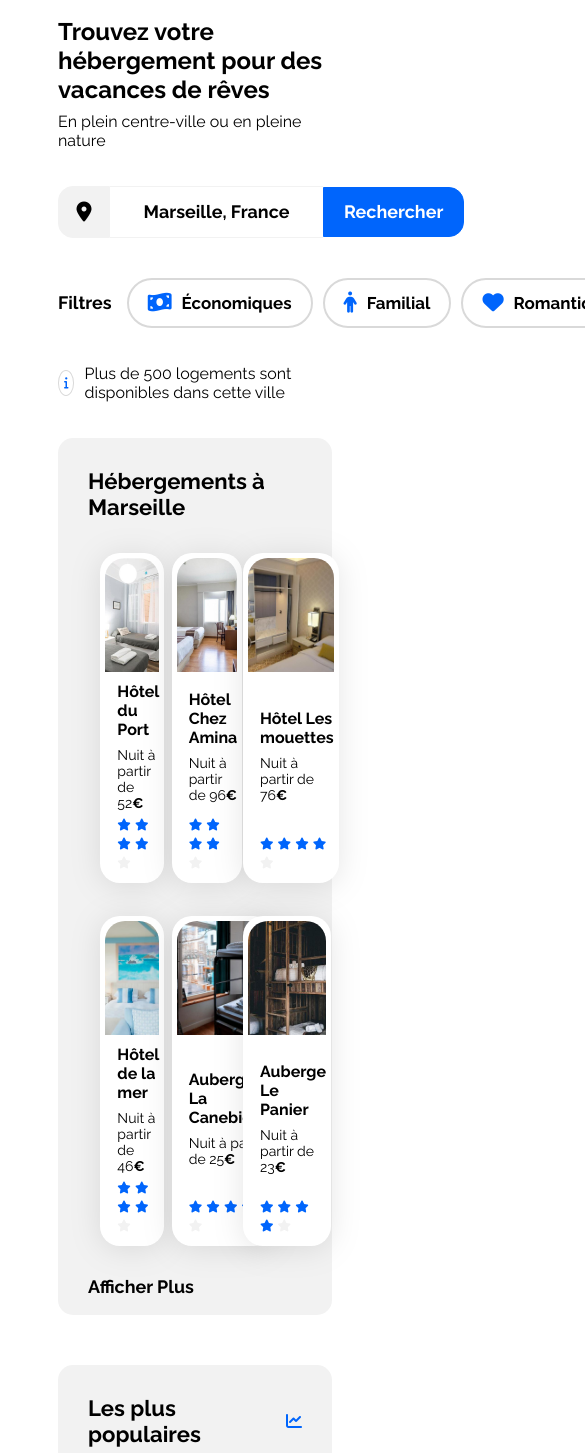
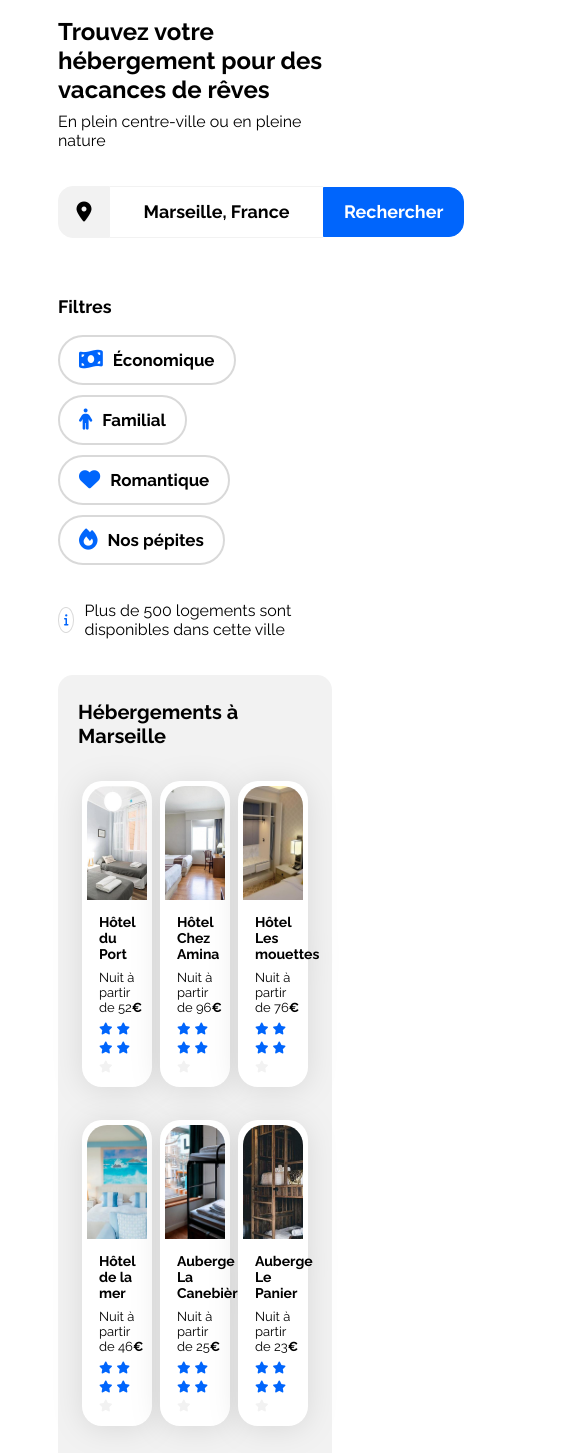
Before and after one commit to Crash91fr/Projet2_Booki, a plain HTML site: page index.html in a window 390 px wide. Shown: the part 94-1547 px from the top of the page, 585 px wide, since content can reach past the window. Drawn offline with Linux system fonts and the light colour scheme.

Commit message:
Responsive design <=1024px

```diff
--- a/css/style.css
+++ b/css/style.css
@@ -35,7 +35,8 @@ a {
     font-size: 1.38em; /*22px*/
 }
 
-.action-title {
+.action-title,
+.footer-title {
     font-size: 1.12em; /*18px*/
 }
 
@@ -56,10 +57,6 @@ a {
 
 .card-subtitle {
     font-size: 0.875em; /*14px*/
-}
-
-.footer-title {
-    font-size: 1.12em; /*18px*/
 }
 
 .euro {
@@ -181,22 +178,22 @@ header nav a:hover {
 /****** Filtres ***********/
 
 .filters {
-    height: 50px;
     display: flex;
     align-items: center;
-    gap: 15px;
+    column-gap: 15px;
     margin-bottom: 20px;
 }
 
-.filters-button {
+.filters .filters-button {
     display: flex;
+    flex-wrap: wrap;
     gap: 10px;
 }
 
-.filters-button button {
+.filters .filters-button button {
     display: flex;
     align-items: center;
-    gap: 10px;
+    column-gap: 10px;
     background-color: white;
     border-radius: 25px;
     height: 50px;
@@ -206,7 +203,7 @@ header nav a:hover {
     font-size: 1.06em;
 }
 
-.filters-button button:hover {
+.filters .filters-button button:hover {
     background-color:#DEEBFF;
 }
 
@@ -219,7 +216,7 @@ header nav a:hover {
     margin-bottom: 20px;
 }
 
-.info-button {
+.info-point {
     height: 24px;
     width: 24px;
     display: flex;
@@ -239,7 +236,7 @@ header nav a:hover {
 .hebergements-and-populaires section {
     background-color: var(--main-bg-color);
     border-radius: 15px;
-    padding: 30px 30px 0px 30px;
+    padding: 30px 30px 15px 30px;
     box-sizing: border-box;
 }
 
@@ -256,24 +253,18 @@ header nav a:hover {
 }
 
 .hebergements-cards a {
-    width: 33%;
-    display: flex;
+    width: 30%;
 }
 
 .hebergements-cards .card {
     margin-top: 33px;
     border-bottom-left-radius: 20px;
     border-bottom-right-radius: 20px;
-    margin-left: 12px;
-    margin-right: 12px;
-    display: flex;
-    flex-flow: row wrap;
 }
 
 .hebergements-cards .card-content {
     display: flex;
     flex-direction: column;
-    justify-content: space-between;
     padding-left: 12px;
 }
 
@@ -391,20 +382,20 @@ header nav a:hover {
 footer {
     background-color: var(--main-bg-color);
     display: flex;
-    justify-content: flex-end;
+    justify-content: space-around;
     margin-top: 50px;
 }
 
 .footer-sections {
-    width: 33%;
+    width: 30%;
 }
 
 .footer-sections ul {
     list-style: none;
     display: flex;
     flex-direction: column;
-    padding: 0; /*pour supprimer le padding par default pour la balise ul*/
-    gap: 15px;
+    padding-left: 0; /*pour supprimer le padding par default pour la balise ul*/
+    row-gap: 15px;
 }
 
 .footer-sections .footer-title {
@@ -416,8 +407,18 @@ footer {
 /****** Media queries ***********/
 /* Medium devices (tablets, less/equal than 1024px) */
 @media (max-width: 1024px) {
+
+    .filters {
+        flex-direction: column;
+        align-items: flex-start;
+    }
+
     .hebergements-and-populaires {
         flex-direction: column;
+    }
+
+    .hebergements-and-populaires section {
+        padding: 20px 20px 20px 20px;
     }
 
     .hebergements {
@@ -439,13 +440,31 @@ footer {
         width: 30%;
     }
 
-    .populaires-cards .card-title {
-        font-size: 14px;
+    .section-title {
+        font-size: 1.25em; /*20px*/
+        margin-top: 5px;
     }
 
-    .populaires-cards .card-subtitle {
-        font-size: 13px;
+    .card-title {
+        font-size: 0.875em; /*14px*/
     }
+
+    .card-subtitle {
+        font-size: 0.8125em; /*13px*/
+    }
+
+    .activites-cards img {
+        height: 200px;
+    }
+
+    .footer-title {
+        font-size: 1em;
+    }
+
+    li {
+        font-size: 0.875em;
+    }
+
 }
 
 /* Small devices (phones, less than 768px) */
--- a/index.html
+++ b/index.html
@@ -46,14 +46,14 @@
                 <div class="filters">
                 <h3 class="action-title">Filtres</h3>
                     <div class="filters-button">
-                        <button><i class="fa-solid fa-money-bill-wave fa-lg"></i>Économiques</button>
+                        <button><i class="fa-solid fa-money-bill-wave fa-lg"></i>Économique</button>
                         <button><i class="fa-solid fa-person fa-lg"></i>Familial</button>
                         <button><i class="fa-solid fa-heart fa-lg"></i>Romantique</button>
                         <button><i class="fa-solid fa-fire fa-lg"></i>Nos pépites</button>
                     </div>
                 </div>
                 <div class="info">
-                    <div class="info-button">
+                    <div class="info-point">
                        <i class="fa-solid fa-info fa-xs"></i>
                     </div>
                      <p>Plus de 500 logements sont disponibles dans cette ville</p>
```
